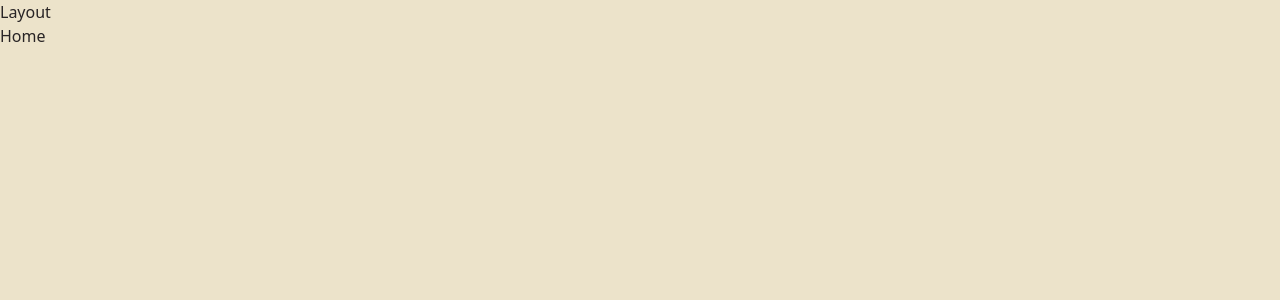
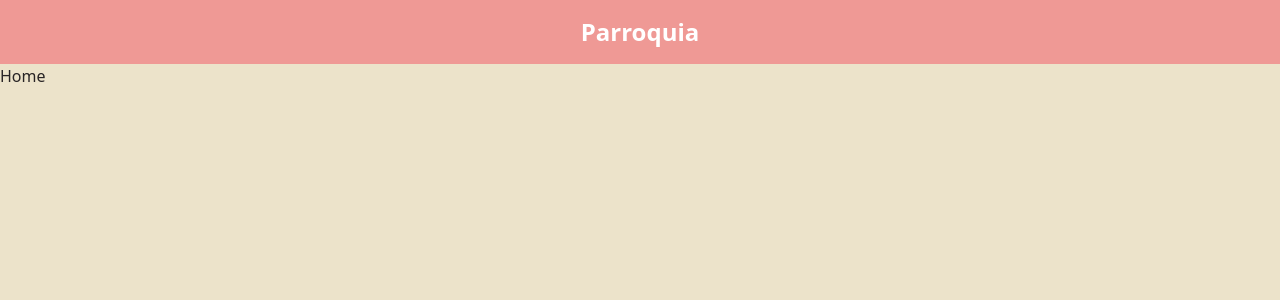
Before and after one commit to Sergio-Frontend-Projects/church-dynamic-landing, a Vue app: page /home in a window 1280 px wide. Shown: the top 300 px of the page. Built offline with nearby package versions, Linux system fonts and the light colour scheme.

Commit message:
update: LandingLayout

```diff
--- a/src/layout/LandingLayout.vue
+++ b/src/layout/LandingLayout.vue
@@ -1,4 +1,9 @@
 <template>
-  <h1>Layout</h1>
+  <custom-header />
+
   <RouterView />
 </template>
+
+<script lang="ts" setup>
+import CustomHeader from '@/components/CustomHeader.vue';
+</script>
```
